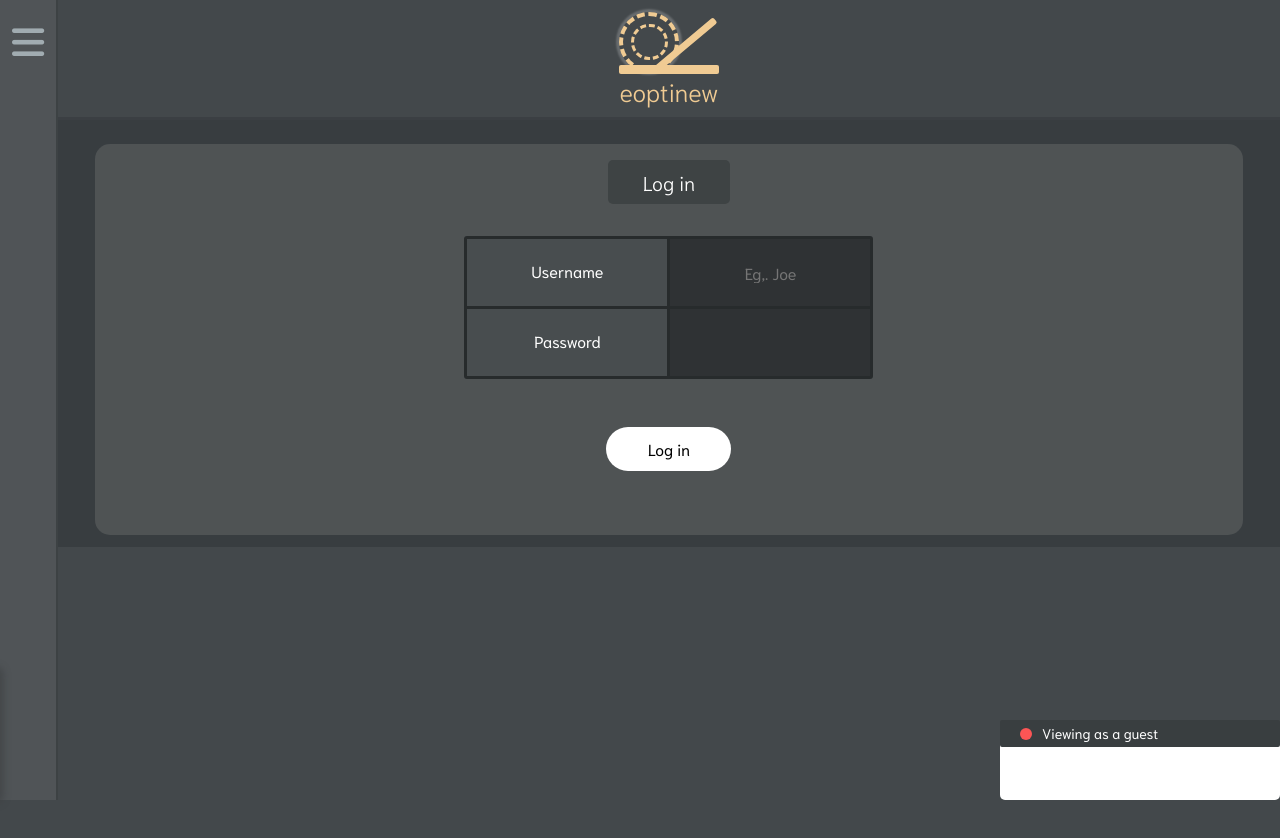
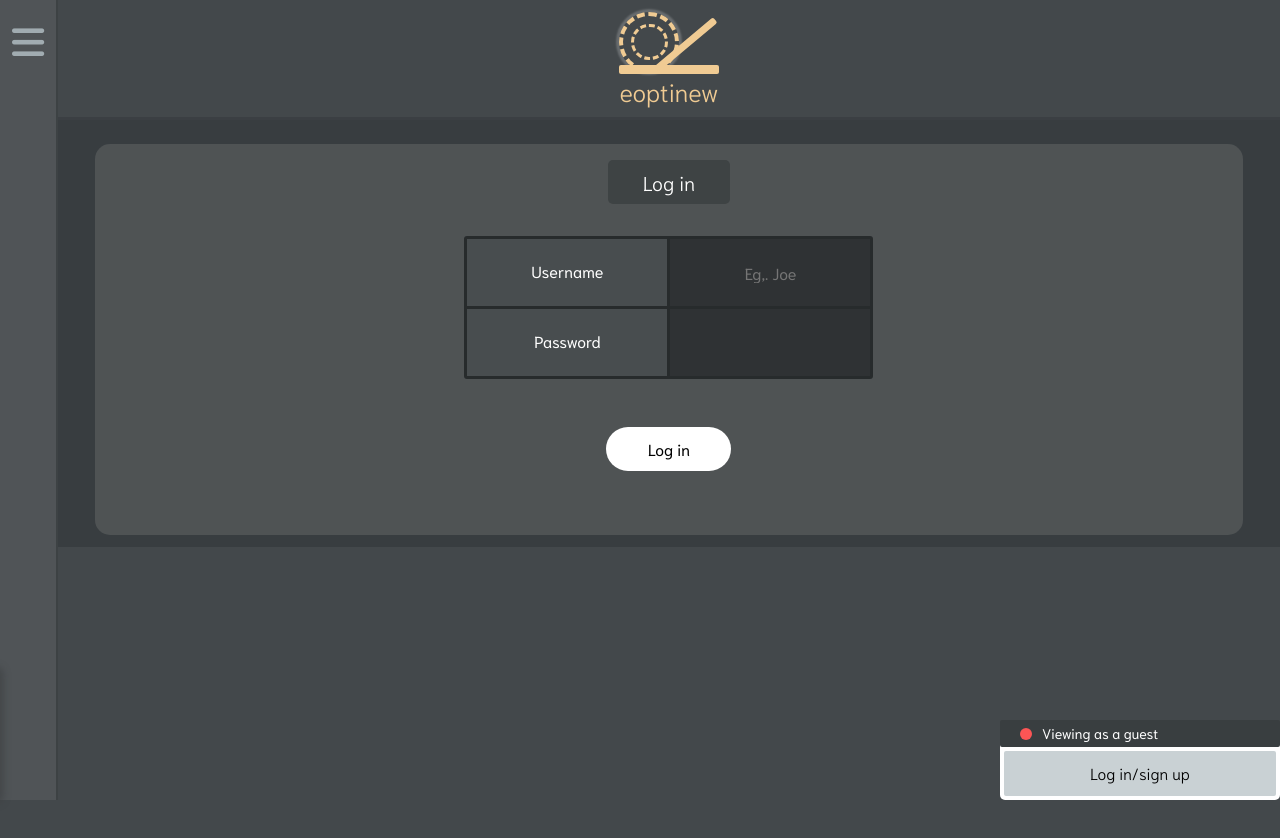
Before and after one commit to KevinBjarnemark/reoptinew, a React (Vite) app: page / in a window 1280 px wide. Shown: the top 838 px of the page. Built offline with nearby package versions, Linux system fonts and the light colour scheme.

Commit message:
Added conditional links based the on authentication state

```diff
--- a/src/components/user/user-card/UserCard.jsx
+++ b/src/components/user/user-card/UserCard.jsx
@@ -1,10 +1,57 @@
-import { useContext } from 'react';
+import { useContext, useEffect, useState } from 'react';
 import UserContext from '../../../context/UserContext';
 import { getRefreshToken, clearAuthTokens } from '@authentication/accessToken';
 import { debug } from '@debug';
 import style from './UserCard.module.css';
 import useSubmit from '../../../hooks/forms/useSubmit';
 import AlertContext from '../../../context/alert-context/AlertContext';
+import { Link } from 'react-router-dom';
+import { useLocation } from 'react-router';
+
+const UserCardButton = () => {
+    const { isAuthenticated } = useContext(UserContext);
+
+    const url = useLocation();
+
+    const [buttonText, setButtonText] = useState('Log in/sign up');
+    const [buttonLink, setButtonLink] = useState('Log in/sign up');
+
+    useEffect(() => {
+        const handleButtonProps = () => {
+            if (!isAuthenticated) {
+                switch (url.pathname) {
+                    default: {
+                        setButtonText('Log in/sign up');
+                        setButtonLink('/signup');
+                        break;
+                    }
+                    case '/signup': {
+                        setButtonText('Log in');
+                        setButtonLink('/login');
+                        break;
+                    }
+                    case '/login': {
+                        setButtonText('Sign up');
+                        setButtonLink('/signup');
+                        break;
+                    }
+                }
+            } else {
+                setButtonText('Profile');
+                setButtonLink('/profile');
+            }
+        };
+        handleButtonProps();
+    }, [url, isAuthenticated]);
+    return (
+        <Link
+            to={buttonLink}
+            className={`flex-column-relative ${style['user-card-button']}`}
+        >
+            {buttonText}
+        </Link>
+    );
+};
 
 export const UserCard = () => {
     const showDebugging = true;
@@ -83,6 +130,10 @@ export const UserCard = () => {
                           `${profile?.username ? profile?.username : ''}`
                         : 'Viewing as a guest'}
                 </div>
+
+                <div className={`flex-column-relative ${style['card-area']}`}>
+                    <UserCardButton />
+                </div>
             </section>
         </>
     );
--- a/src/components/user/user-card/UserCard.module.css
+++ b/src/components/user/user-card/UserCard.module.css
@@ -1,4 +1,3 @@
-
 .container {
     bottom: 0;
     right: 0;
@@ -35,5 +34,27 @@
     background-color: #ffffff;
     width: 12px;
     height: 12px;
-    margin: 0 10px
+    margin: 0 10px;
 }
+
+.card-area {
+    width: 100%;
+    height: 100%;
+    justify-content: center;
+    align-items: center;
+}
+
+.user-card-button {
+    width: 97%;
+    background-color: #c9d1d4;
+    justify-content: center;
+    align-items: center;
+    text-decoration: none;
+    color: #000000;
+    height: 85%;
+    border-radius: 2px;
+    font-weight: 300;
+}
+.user-card-button:hover {
+    background-color: #b7c3c6;
+}
```
